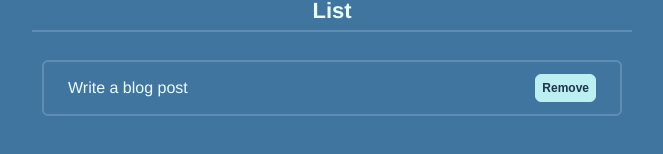
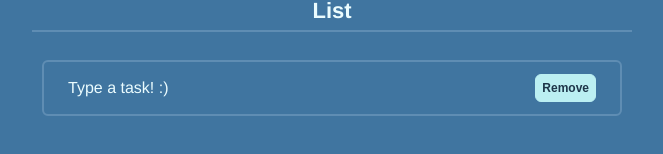
Before and after one commit to ianbandrade/VUE_ToDo, a Vue app: page / in a window 1280 px wide. Shown: the part 296-450 px from the top of the page, without its empty margins (308-971 px from the left). Built offline with nearby package versions, Linux system fonts and the light colour scheme.

Commit message:
add default data

```diff
--- a/src/App.vue
+++ b/src/App.vue
@@ -34,7 +34,7 @@
             const newTodo = ref('');
             const defaultData = [{
                 done: false,
-                content: 'Write a blog post'
+                content: 'Type a task! :)'
             }]
             const todosData = JSON.parse(localStorage.getItem('todos')) || defaultData;
 						const todos = ref(todosData);
```
